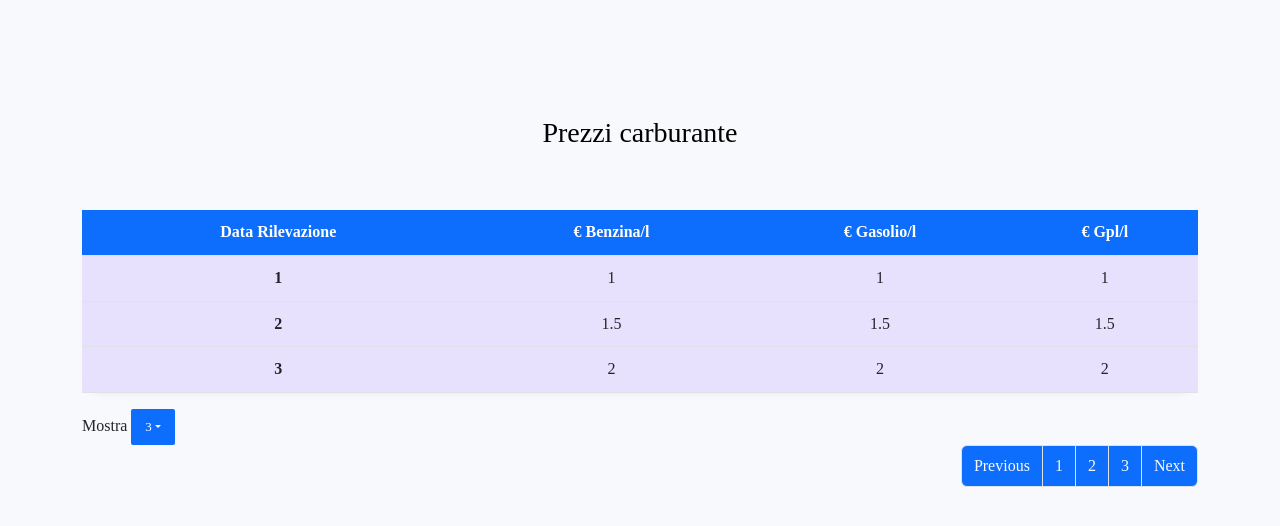
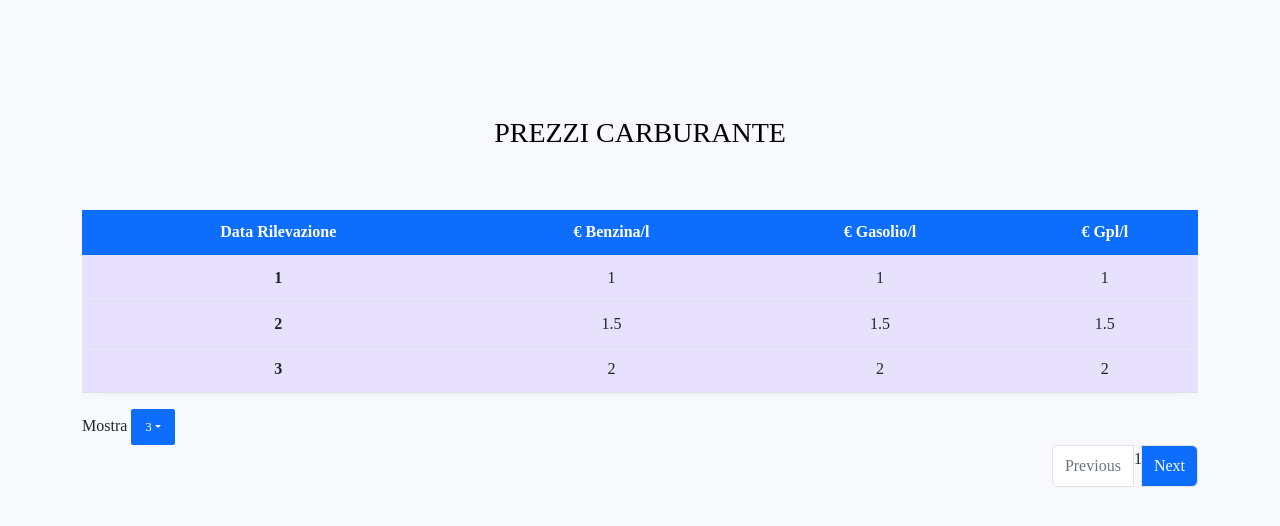
Before and after one commit to Hpc696/prezzicarburanti, a React (Create React App) app: page / in a window 1280 px wide. Shown: the top 526 px of the page. Built offline with nearby package versions, Linux system fonts and the light colour scheme.

Commit message:
modiche da fare x overview! poi finito(?)

```diff
--- a/src/components/App.js
+++ b/src/components/App.js
@@ -1,6 +1,8 @@
 import 'bootstrap/dist/css/bootstrap.min.css'
 import 'bootstrap/dist/js/bootstrap.bundle.min.js'
 import React from 'react'
+import { Next } from "react-bootstrap/esm/PageItem"
+import { Prev } from "react-bootstrap/esm/PageItem"
 import './App.css'
 import AppDropdown from './Dropdown.js'
 import AppOverview from './Overview'
@@ -44,13 +46,25 @@ export default function App() {
 				console.log(o)
 				}
 	}
+	/*const NPag = (props, o) => {
+		props.pages= Math.floor(prezzi/o)
+	}
+	function PrevPage(props){
+        setCurrentPage(currentpage - 1)
+
+    }
+    function NextPage(props){
+        props.currentpage=setCurrentPage(currentpage + 1)
+	}
+
+*/
   return (
     <>
     <section className="ftco-section">
 		<div className="container">
 			<div className="row justify-content-center">
 				<div className="col-md-6 text-center mb-5">
-					<h2 className="heading-section">Prezzi carburante</h2>
+					<h2 className="heading-section text-uppercase font-weight-bold">Prezzi carburante</h2>
 				</div>
 			</div>
 			<div className="row">
@@ -81,7 +95,7 @@ export default function App() {
 					    </tbody>
 					  </table>
 					<AppDropdown onSelect={OnSelectDD}/>
-					<AppOverview />
+					<AppOverview onChange={x => console.log(x)} pages={10} currentpage={1} pagesize={10} />
 					</div>
 				</div>
 			</div>
@@ -91,8 +105,3 @@ export default function App() {
 </>
   );
 }
-		  /*<div className='d-flex justify-content-end'><select>
-              <option value='prime2'>Mostra le prime 2 righe</option>
-              <option value='prime4'>Mostra le prime 4 righe</option>
-              <option value='prime6'>Mostra le prime 6 righe</option>
-            </select> </div>*/
--- a/src/components/Dropdown.js
+++ b/src/components/Dropdown.js
@@ -7,7 +7,6 @@ export default function AppDropdown(props){
     ]
 
     const [option, setOption] = React.useState(options[0])
-
     function onOption(o){
       setOption(o)
       if(props.onSelect){props.onSelect(o)} //comunic. esterno
@@ -16,7 +15,7 @@ export default function AppDropdown(props){
 
         <div className="dropdown d-flex-inline">
         <p className='d-inline'>Mostra </p>
-        <a className="btn btn-primary dropdown-toggle" href="#" role="button" id="dropdownMenuLink" data-bs-toggle="dropdown" aria-expanded="false">
+        <a className="btn btn-primary dropdown-toggle" role="button" id="dropdownMenuLink" data-bs-toggle="dropdown" aria-expanded="false">
           {option}
         </a>
         <ul className="dropdown-menu" aria-labelledby="dropdownMenuLink">
--- a/src/components/Overview.js
+++ b/src/components/Overview.js
@@ -1,21 +1,27 @@
 import React from "react"
+import { Next } from "react-bootstrap/esm/PageItem"
+import { Prev } from "react-bootstrap/esm/PageItem"
 import './App.css'
 export default function AppOverview(props){
-    const [page, setPage] = React.useState(1)
-    function onPage(o){
-        setPage(o)
-        if(props.onSelect){props.onSelect(o)} //comunic. esterno
-      }
-    return( <>
+    let pages= props.pages;
+    let pagesize= props.pagesize;
+    let currentpage= props.currentpage;
+    let prevclass= currentpage===1 ? 'disabled' : '' ;
+    function prevPage(){
+        if(currentpage>1)
+        props.onChange(-1)
+    }
+
+
+
+    return(
         <nav aria-label="Page navigation example" className="d-flex-inline">
             <ul className="pagination justify-content-end">
-                <li className="page-item"><a className="page-link" href="#">Previous</a></li>
-                <li className="page-item"><a className="page-link" href="#">1</a></li>
-                <li className="page-item"><a className="page-link" href="#">2</a></li>
-                <li className="page-item"><a className="page-link" href="#">3</a></li>
-                <li className="page-item"><a className="page-link" href="#">Next</a></li>
+                <li onClick={() => prevPage()} className={prevclass + " page-item"}><a className="page-link" /*href="#"*/>Previous</a></li>
+                <li className="page-item">{currentpage}</li>
+                <li onClick={() => props.onChange(1)} className={( currentpage===pages ? 'disabled ' : '' ) + "page-item"}><a className="page-link" /*href="#"*/>Next</a></li>
             </ul>
         </nav>
-    </>
+
     )
 }
```
